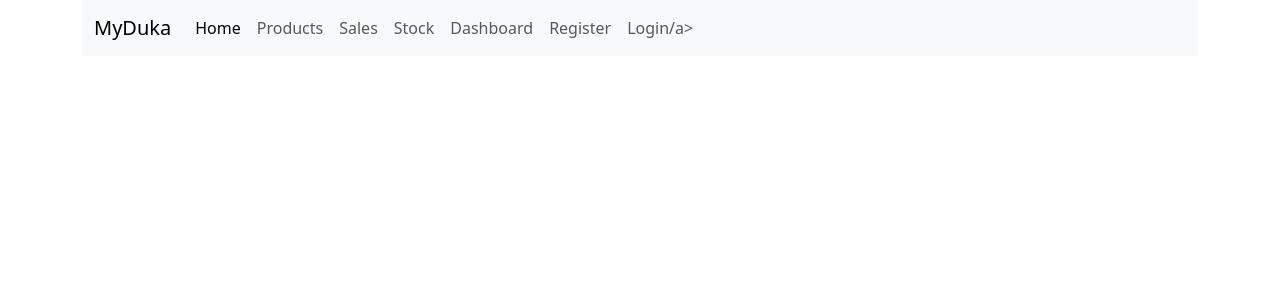
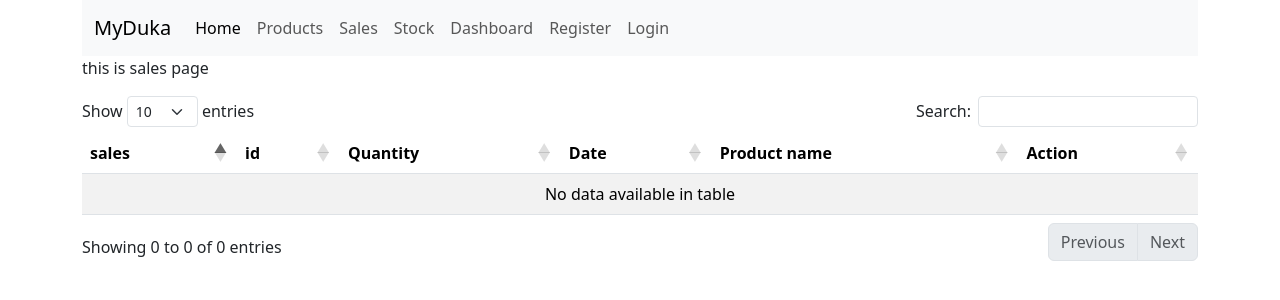
Before and after one commit to MichaelDanielLemakanit/myduka, a Flask app: page /sales in a window 1280 px wide. Shown: the top 300 px of the page. Run offline with Flask 3, Linux system fonts and the light colour scheme; data that the repository does not hold is empty; some libraries are stand-ins or nearby versions.

Commit message:
sales task

```diff
--- a/myduka/main.py
+++ b/myduka/main.py
@@ -1,5 +1,5 @@
 from flask import Flask,  render_template
-from database import get_products
+from database import get_products, get_sales
 
 # Create a Flask application instance
 app = Flask(__name__)
@@ -29,7 +29,8 @@ def register():
 
 @app.route('/sales')
 def sales():
-    return render_template('sales.html')
+    sales_data = get_sales()
+    return render_template('sales.html', sales_data = sales_data)
 
 @app.route('/stock')
 def stock():
--- a/myduka/templates/base.html
+++ b/myduka/templates/base.html
@@ -39,22 +39,22 @@
                                 <a class="nav-link active" aria-current="page" href="#">Home</a>
                             </li>
                             <li class="nav-item">
-                                <a class="nav-link" href="#">Products</a>
+                                <a class="nav-link" href="products.html">Products</a>
                             </li>
                             <li class="nav-item">
-                                <a class="nav-link" href="#">Sales</a>
+                                <a class="nav-link" href="sales.html">Sales</a>
                             </li>
                             <li class="nav-item">
-                                <a class="nav-link" href="#">Stock</a>
+                                <a class="nav-link" href="stock.html">Stock</a>
                             </li>
                             <li class="nav-item">
-                                <a class="nav-link" href="#">Dashboard</a>
+                                <a class="nav-link" href="dashboard.html">Dashboard</a>
                             </li>
                             <li class="nav-item">
-                                <a class="nav-link" href="#">Register</a>
+                                <a class="nav-link" href="register.html">Register</a>
                             </li>
                             <li class="nav-item">
-                                <a class="nav-link" href="#">Login/a>
+                                <a class="nav-link" href="login.html">Login</a>
                             </li>
 
                         </ul>
--- a/myduka/templates/sales.html
+++ b/myduka/templates/sales.html
@@ -1 +1,40 @@
 {% extends "base.html" %}
+{% block title %} sales {% endblock %}
+
+{% block content %}
+<div>
+    <p>
+        this is sales page
+    </p>
+    <div>
+        <table id="example" class="table table-striped">
+            <thead>
+                <tr>
+                    <th>sales</th>
+                    <th>id</th>
+                    <th>Quantity</th>
+                    <th>Date</th>
+                    <th>Product name</th>
+                    <th>Action</th>
+                </tr>
+            </thead>
+            <tbody>
+                {% for i in sales_data %}
+                <tr>
+                    <td>{{ i[1] }}</td>
+                    <td>{{ i[0] }}</td>
+                    <td>{{ i[2] }}</td>
+                    <td>{{ i[3] }}</td>
+                    <td>{{ i[4] }}</td>
+                    <td>
+                        <button class="btn btn-primary">Edit</button>
+                        <button class="btn btn-danger">Delete</button>
+                    </td>
+                </tr>
+                {% endfor %}
+            </tbody>
+        </table>
+    </div>
+</div>
+
+{% endblock %}
```
